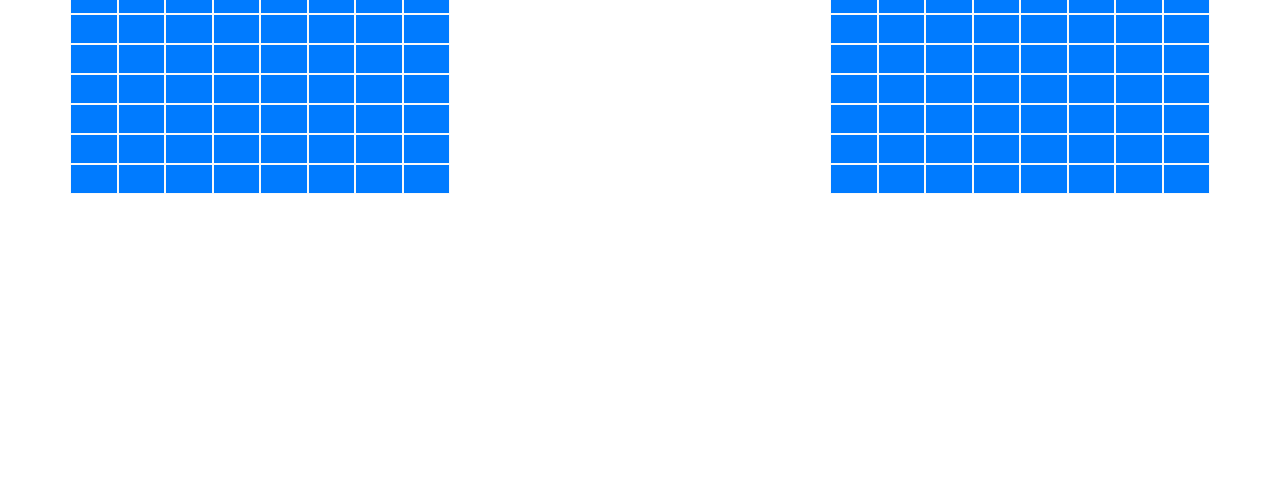
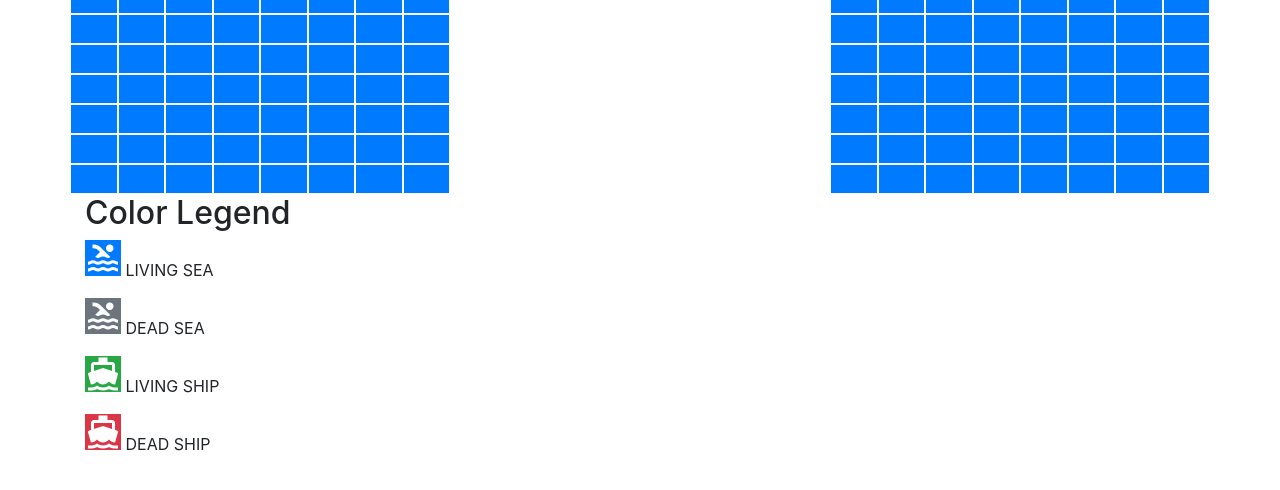
Before and after one commit to davimmorales/toupeira-network, a Node server app: template src/server/app/views/game.ejs in a window 1280 px wide. Shown: the part 232-722 px from the top of the page. Run offline with Node 20, Linux system fonts and the light colour scheme; the template is opened without the code that fills it, so the values that code supplies are empty; some libraries are stand-ins or nearby versions.

Commit message:
color legend implemented

```diff
--- a/src/server/app/views/game.ejs
+++ b/src/server/app/views/game.ejs
@@ -10,6 +10,9 @@
 
     <title>Battleship game</title>
     <link rel="icon" type="image/png" href="/img/favicon.ico" />
+    <link rel="stylesheet" href="https://fonts.googleapis.com/icon?family=Material+Icons">
+
+
 </head>
 
 <body>
@@ -457,7 +460,22 @@
           </div>
       </div>
     </div>
-  </div>
+    <div class="row-primary">
+      <h2 class="text-left">Color Legend</h1>
+    </div>
+    <div class="row-primary">
+        <p class="text-left"><i class="material-icons md-36 bg-primary"  style="font-size:36px;color:white;">pool</i> LIVING SEA</p>
+    </div>
+    <div class="row-primary">
+        <p class="text-left"><i class="material-icons md-36 bg-secondary"  style="font-size:36px;color:white;">pool</i> DEAD SEA</p>
+    </div>
+    <div class="row-primary">
+        <p class="text-left"><i class="material-icons md-36 bg-success"  style="font-size:36px;color:white;">directions_boat</i> LIVING SHIP</p>
+    </div>
+    <div class="row-primary">
+        <p class="text-left"><i class="material-icons md-36 bg-danger"  style="font-size:36px;color:white;">directions_boat</i> DEAD SHIP</p>
+    </div>
+
 
   <!-- jQuery first, then Popper.js, then Bootstrap JS -->
   <script src="https://ajax.googleapis.com/ajax/libs/jquery/3.3.1/jquery.min.js"></script>
```
